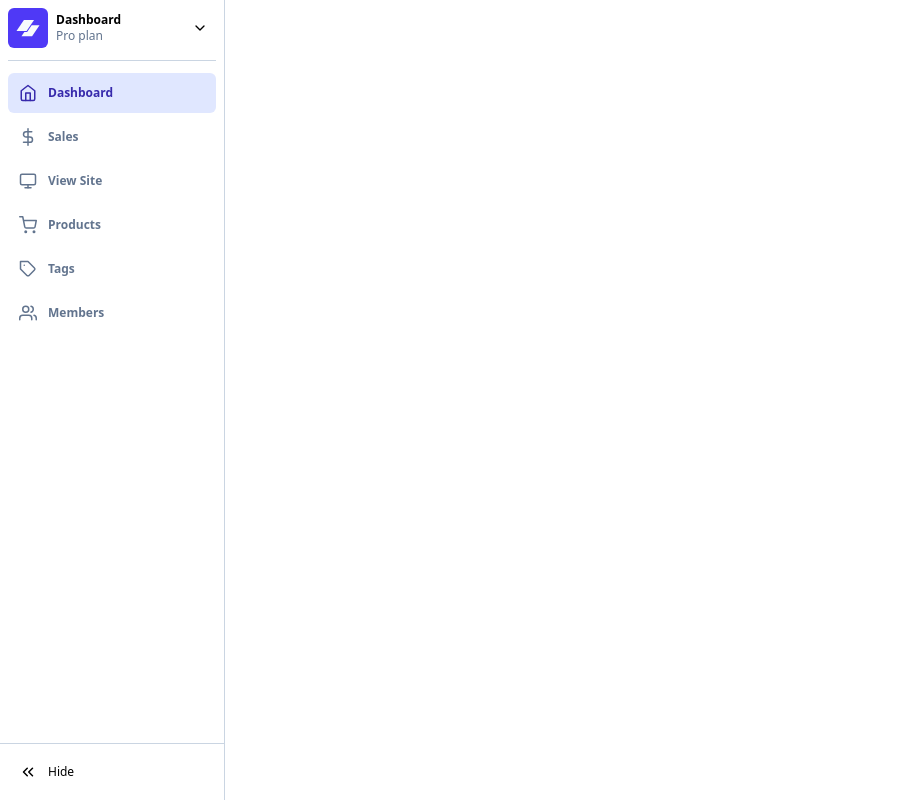
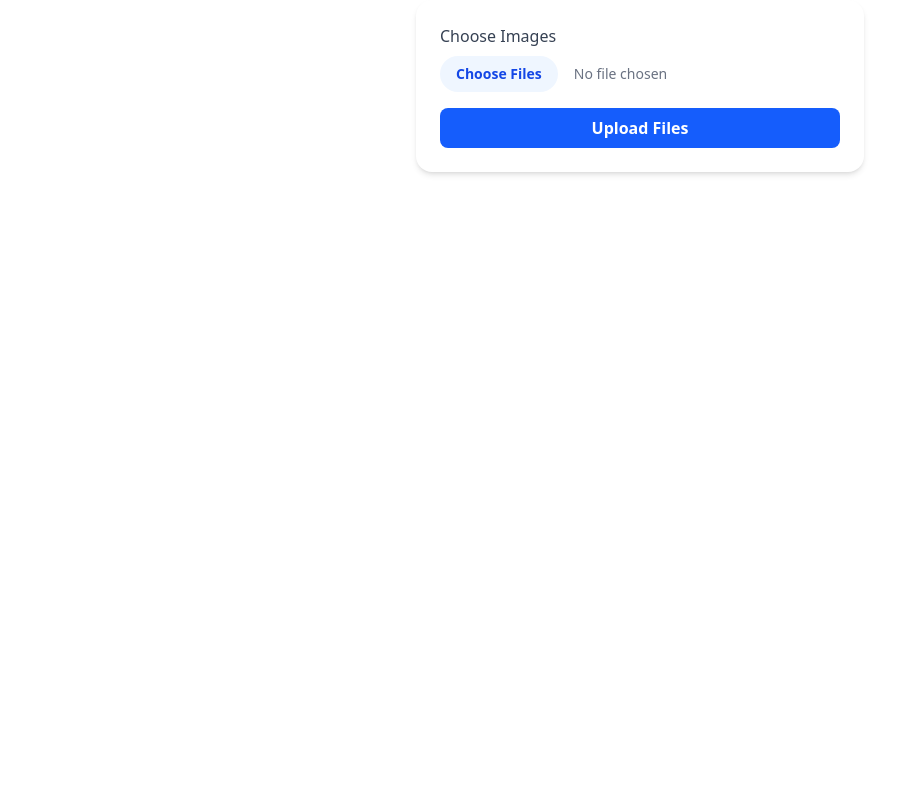
Before and after one commit to faiz12457/Framer-motion, a React (Vite) app: page / in a window 1280 px wide. Shown: the whole page, without its empty margins (0-918 px from the left). Built offline with nearby package versions, Linux system fonts and the light colour scheme.

Commit message:
upload img

```diff
--- a/package.json
+++ b/package.json
@@ -12,6 +12,7 @@
   "dependencies": {
     "@react-three/fiber": "^9.1.0",
     "@tailwindcss/vite": "^4.0.6",
+    "axios": "^1.9.0",
     "ffmpeg": "^0.0.4",
     "lenis": "^1.2.3",
     "motion": "^12.4.3",
--- a/src/App.jsx
+++ b/src/App.jsx
@@ -21,6 +21,7 @@ import NetflixCarousel from './components/NetflixCarousel/NetflixCarousel'
 import Player from './components/YT-Player/Player'
 import OnScrollReveal from './components/onScrollRevel/OnScrollReveal'
 import SideBar from './components/Animated-Sidebar/SideBar'
+import UploadFile from './components/UploadFile/UploadFile'
 
 
 function App() {
@@ -64,7 +65,8 @@ function App() {
 
     {/* <Player /> */}
     {/* <OnScrollReveal /> */}
-    <SideBar />
+    {/* <SideBar /> */}
+    <UploadFile />
     </>
 
   )
--- a/src/components/Animated-Sidebar/SideBar.jsx
+++ b/src/components/Animated-Sidebar/SideBar.jsx
@@ -22,6 +22,9 @@ function SideBar() {
   return (
     <motion.div
       layout
+
+
+
       className={`border-r relative border-slate-300 h-screen ${
         open ? "w-[225px]" : "w-fit"
       }  bg-white shrink-0 p-2`}
@@ -181,7 +184,7 @@ function ToogleClose({ open, setIsOpen }) {
       <div className="flex items-center p-2">
         <motion.div
           layout
-          className="grid size-10 text-lg place-content-center"
+          className="grid size-10 text-lg  place-content-center"
         >
           <FiChevronsRight
             className={`transition-transform ${open && "rotate-180"}`}
--- /dev/null
+++ b/src/components/UploadFile/UploadFile.jsx
@@ -0,0 +1,70 @@
+import React, { useState } from 'react';
+import axios from 'axios';
+
+function UploadFile() {
+  const baseUrl = 'http://localhost:3000';
+  const [files, setFiles] = useState([]);
+  const [uploadStatus, setUploadStatus] = useState('');
+
+  const handleFileChange = (e) => {
+    setFiles([...e.target.files]);
+  };
+
+  const handleUpload = async () => {
+    if (files.length === 0) {
+      alert('Please select at least one file');
+      return;
+    }
+
+    const formData = new FormData();
+    files.forEach((file) => formData.append('file', file));
+
+    try {
+      const res = await axios.post(`${baseUrl}/upload`, formData, {
+        headers: {
+          'Content-Type': 'multipart/form-data',
+        },
+      });
+      setUploadStatus('Upload successful');
+      console.log("success")
+
+    } catch (err) {
+      console.error(err);
+      setUploadStatus('Upload failed');
+    }
+  };
+
+  return (
+    <div className="p-6 max-w-md mx-auto bg-white rounded-2xl shadow-md">
+      <label className="block mb-4">
+        <span className="text-gray-700 font-medium">Choose Images</span>
+        <input
+          type="file"
+          multiple
+          onChange={handleFileChange}
+          className="block w-full  text-sm text-gray-500
+            file:mr-4 file:py-2 file:px-4
+            file:rounded-full file:border-0
+            file:text-sm file:font-semibold
+            file:cursor-pointer
+            file:bg-blue-50 file:text-blue-700
+            hover:file:bg-blue-100
+            mt-2"
+        />
+      </label>
+
+      <button
+        onClick={handleUpload}
+        className="w-full py-2 px-4 cursor-pointer bg-blue-600 hover:bg-blue-700 text-white font-semibold rounded-lg transition duration-200"
+      >
+        Upload Files
+      </button>
+
+      {uploadStatus && (
+        <p className="mt-4 text-center text-sm text-green-600">{uploadStatus}</p>
+      )}
+    </div>
+  );
+}
+
+export default UploadFile;
```
Also changed, not shown: 1 other file (tests, documents, lock files or other folders).
